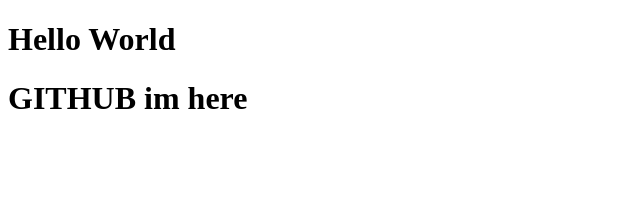
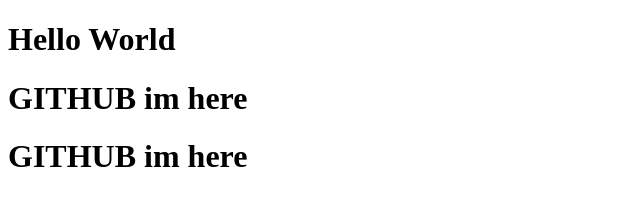
Before and after one commit to N9work/git-learn, a plain HTML site: page index.html in a window 1280 px wide. Shown: the whole page, without its empty margins (0-640 px from the left). Drawn offline with Linux system fonts and the light colour scheme.

Commit message:
Small Change to index file

```diff
--- a/index.html
+++ b/index.html
@@ -8,5 +8,6 @@
 <body>
     <h1>Hello World</h1>
     <h1>GITHUB im here</h1>
+    <h1>GITHUB im here</h1>
 </body>
 </html>
```
